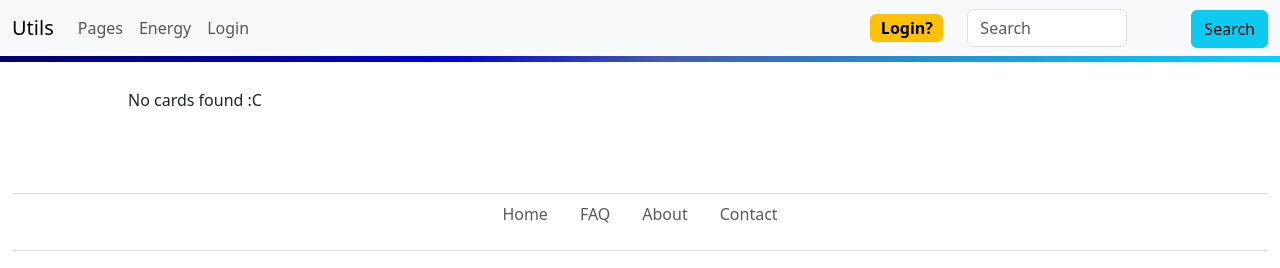
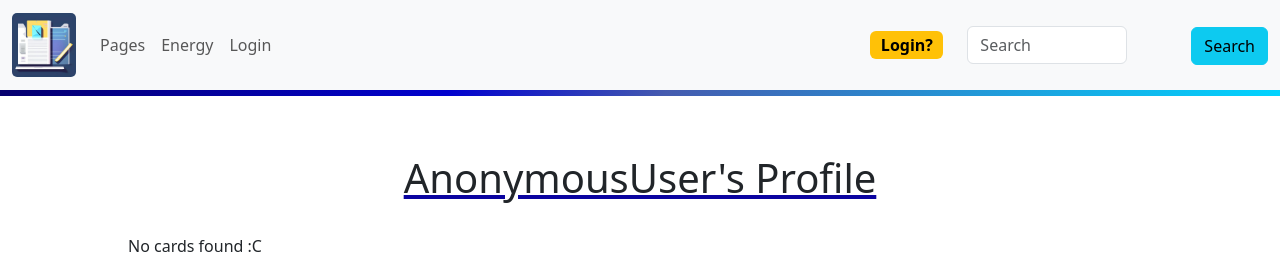
Before and after one commit to ludde127/dataViz, a Django app: template study_notes/templates/study_notes/user_profile.html in a window 1280 px wide. Shown: the top 268 px of the page. Run offline with Django 4.2, Linux system fonts and the light colour scheme; the template is opened without the code that fills it, so the values that code supplies are empty; parts of the project's set-up code (start-up, migrations or seed data) failed here and were passed over; some libraries are stand-ins or nearby versions.

Commit message:
Added favicons.

```diff
--- a/static/stylesheet.css
+++ b/static/stylesheet.css
@@ -3,6 +3,8 @@
     --blue: rgb(10,3, 160);
     --light-blue: rgba(0,142,255,0.7);
 }
+
+.logo-image {border-radius: 5px; width: 64px; height: 64px;}
 
 .content-container {
     width: 90%;
@@ -35,6 +37,8 @@ img {
     .left-offset-textbox {margin-left: 10px;}
     .text-container {margin-left: 5px; padding: 5px;width: 100%;}
     img {max-height: 50vh;}
+    .logo-image {width: 32px; height: 32px;}
+
 }
 
 @media screen and (max-width: 1500px) and (min-width: 1300px) {
--- a/study_notes/templates/study_notes/user_profile.html
+++ b/study_notes/templates/study_notes/user_profile.html
@@ -5,11 +5,13 @@
 
 {% block content %}
     <div class="text-container">
+    <h1 style="text-align: center;">{{ request.user|capfirst }}'s Profile</h1>
+    <br>
     {% if are_there_cards %}
         <div id="quiz-holder-user-subscribed-cards succ-fail-user-subscribed-cards">
             <div class="card text-center blue-border">
               <div class="card-header succ-fail-user-subscribed-cards " id="quiz-title-user-subscribed-cards">
-              <span style="float: left;margin-left:3em;">All subscribed cards</span>
+                  <span style="float: left;margin-left:1em;">All your subscribed cards!</span>
                   <div style="float:right;">
                       <span class="badge rounded-pill bg-success">Score: <span id="quiz-score-user-subscribed-cards">0</span></span>
                   </div>
--- a/templates/base.html
+++ b/templates/base.html
@@ -14,7 +14,7 @@
     <title>{{ title }}</title>
     <link rel="stylesheet" href="https://fonts.googleapis.com/css?family=Nunito">
     <link rel="stylesheet" type="text/css" href="{% static 'stylesheet.css' %}">
-    <link rel="icon" type="image/x-icon" href="{% static "favicon.ico" %}">
+    <link rel="icon" type="image/x-icon" href="{% static "website_logo/favicon.ico" %}">
 </head>
 <body class="{% block body_class %}{% endblock %}">
     {% include "navbar.html" %}
--- a/templates/navbar.html
+++ b/templates/navbar.html
@@ -4,8 +4,9 @@
     <button class="navbar-toggler" type="button" data-bs-toggle="collapse" data-bs-target="#navbarTogglerDemo01" aria-controls="navbarTogglerDemo01" aria-expanded="false" aria-label="Toggle navigation">
       <span class="navbar-toggler-icon"></span>
     </button>
+    <a class="navbar-brand" href="{% url 'index' %}"><img class="logo-image" src="{% static 'website_logo/android-chrome-192x192.png' %}" alt="Utils logo"></a>
+
     <div class="collapse navbar-collapse" id="navbarTogglerDemo01">
-      <a class="navbar-brand" href="{% url 'index' %}">Utils</a>
       <ul class="navbar-nav me-auto mb-2 mb-lg-0">
         <li class="nav-item">
           <a class="nav-link" href="/pages/">Pages</a>
```
Also changed, not shown: static/website_logo/android-chrome-192x192.png (added), static/website_logo/android-chrome-512x512.png (added), static/website_logo/apple-touch-icon.png (added), static/website_logo/favicon-16x16.png (added), static/website_logo/favicon-32x32.png (added), static/website_logo/favicon.ico (added), static/website_logo/site.webmanifest (added). Lines whose indentation alone changed are shown as unchanged.
